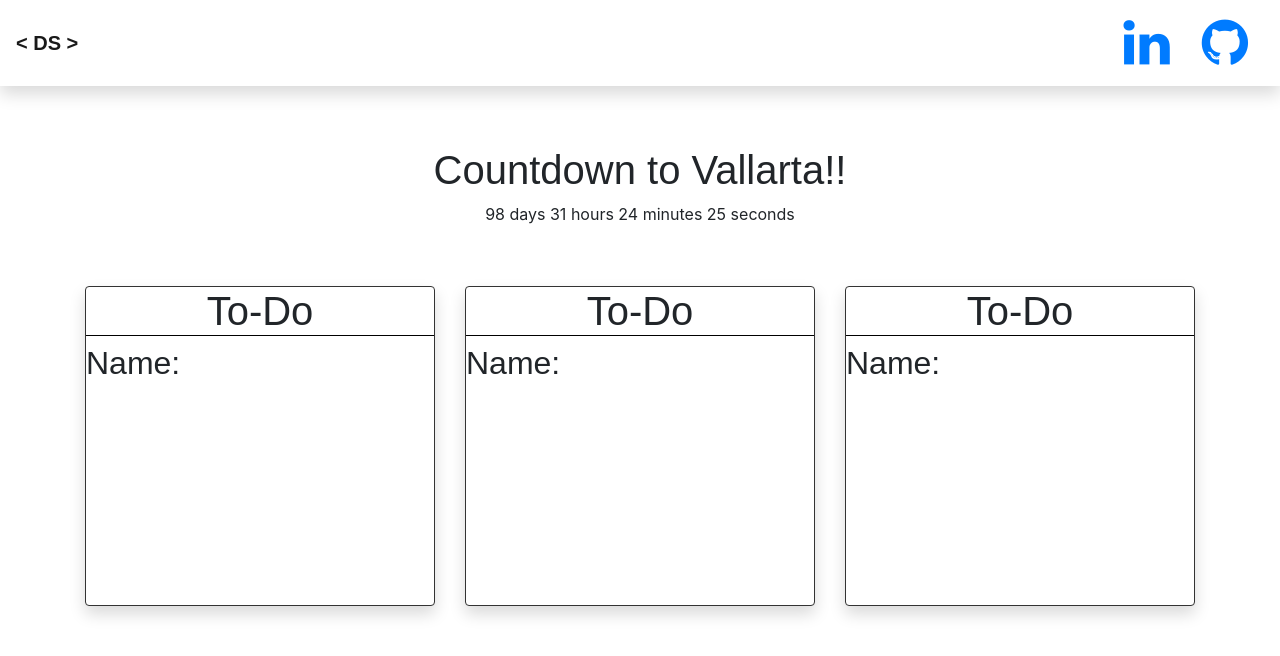
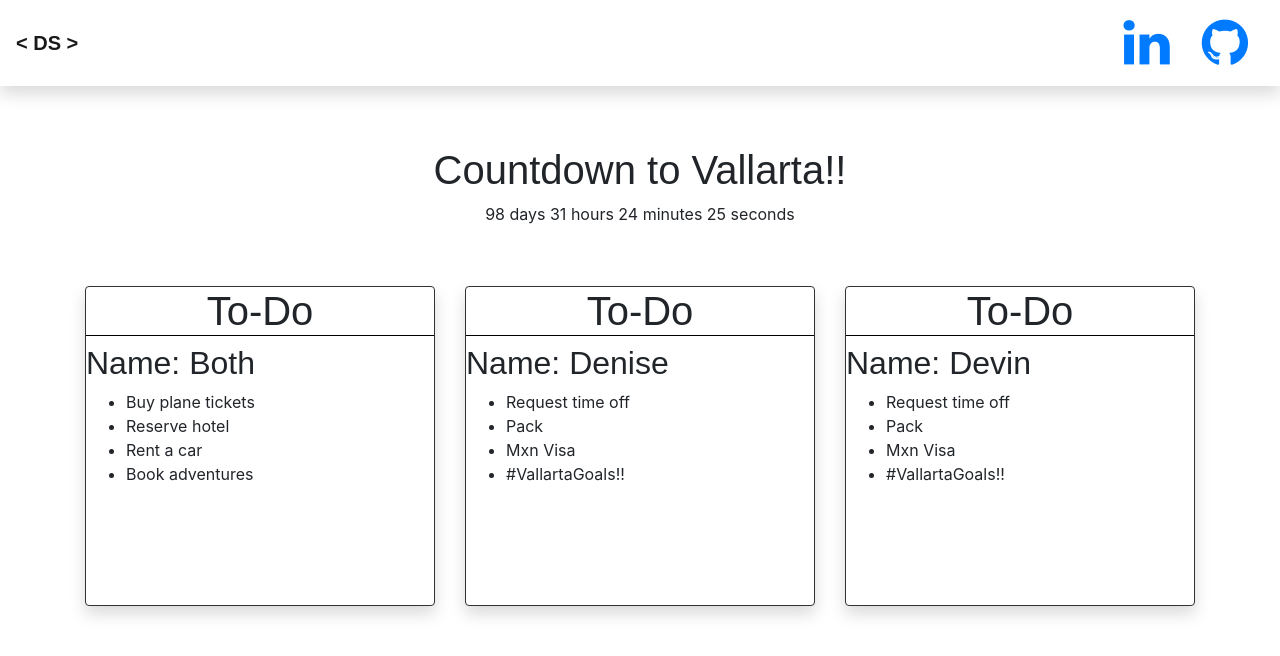
Before and after one commit to Bigshmow/Vacation-Countdown, a React (Create React App) app in the folder client/: page / in a window 1280 px wide. Shown: the top 656 px of the page. Built offline with nearby package versions, Linux system fonts and the light colour scheme; a web font is replaced by a local one.

Commit message:
todo card populates based on simple json for now

```diff
--- a/client/src/components/Todocard.js
+++ b/client/src/components/Todocard.js
@@ -13,9 +13,11 @@
                 <div className="todoCard">
                     <Card className="todoCard shadow" style={{ borderColor: '#333' }}>
                         <h1 className="todo text-center">To-Do</h1>
-                        <h2>Name: {props.name}</h2>
+                        <h2>Name: {todo.name}</h2>
                         <ul>
-                        {props.list}
+                        {todo.list.map( (item, i) =>
+                            <li key={i}>{item}</li>
+                            )}
                         </ul>
                     </Card>
                 </div>
```
